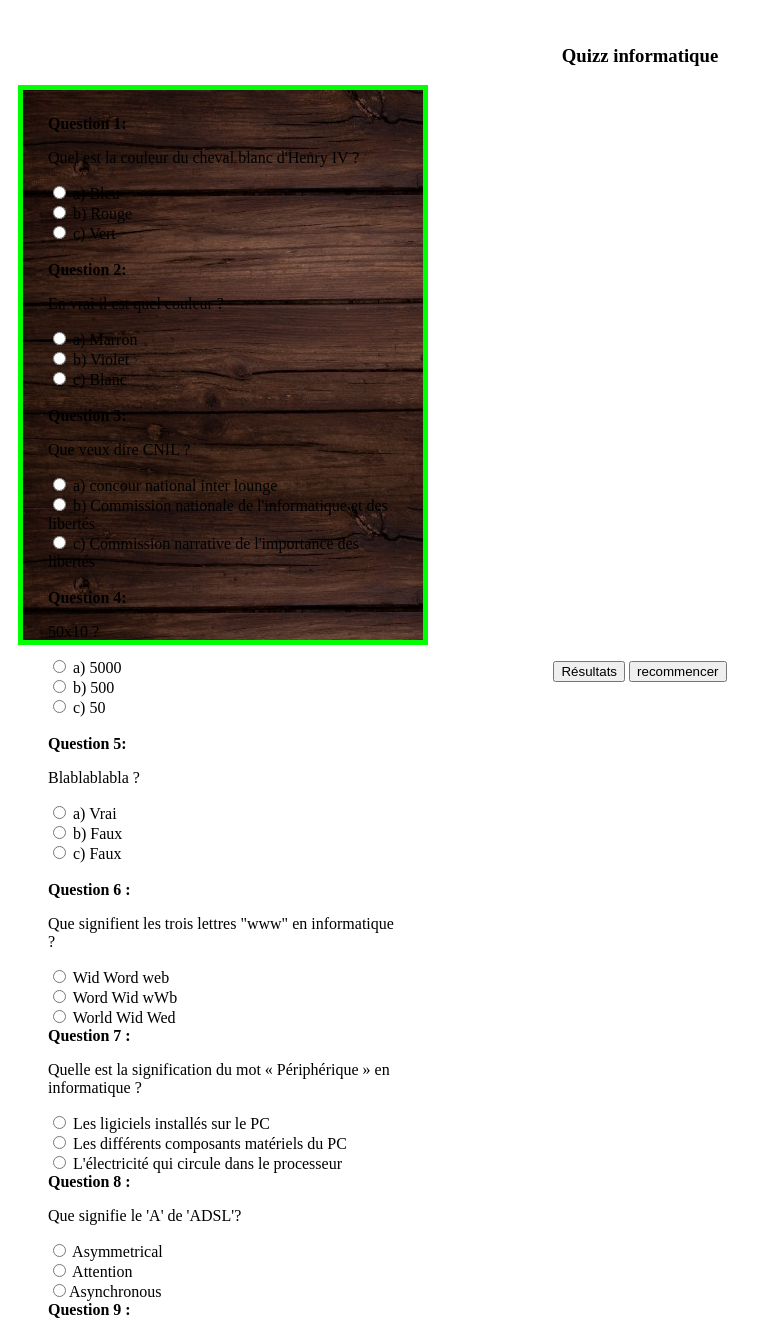
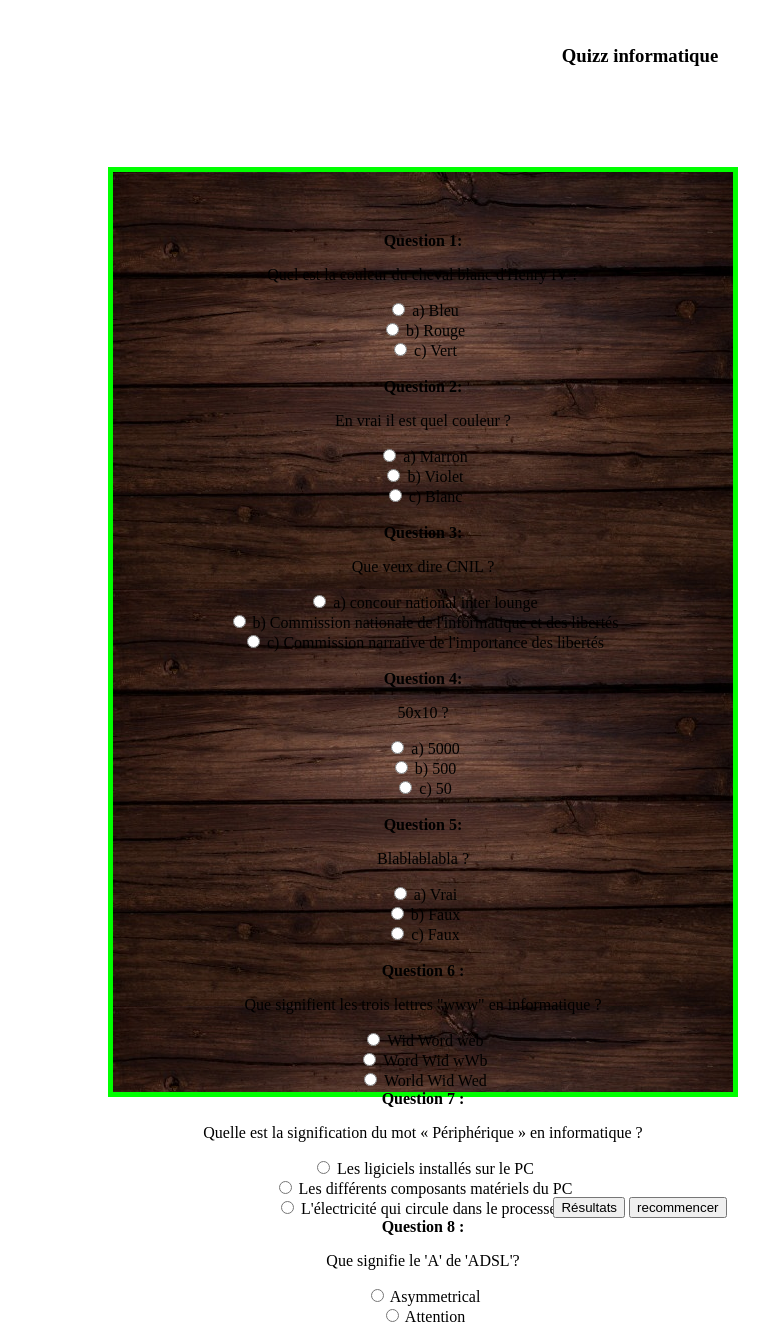
Before and after one commit to Aurelienok/Aurelienok, a PHP site: page /Questionnaire/index.html in a window 1280 px wide. Shown: the top 1329 px of the page, without its empty margins (0-783 px from the left). Run offline with PHP 8.4, Linux system fonts and the light colour scheme.

Commit message:
Update css.css

```diff
--- a/Questionnaire/css.css
+++ b/Questionnaire/css.css
@@ -4,11 +4,11 @@
 	position: relative;
 }
 nav{
-  text-align: left;
-  width: 350px;
-  height: 500px;
-  margin: 10px;
-  padding: 25px;
+  text-align: center;
+  width: 500px;
+  height: 800px;
+  margin: 100px;
+  padding: 60px;
   border: 5px solid rgb(0, 255, 0);
   background-image: url(bois.jpg);
 }
```
